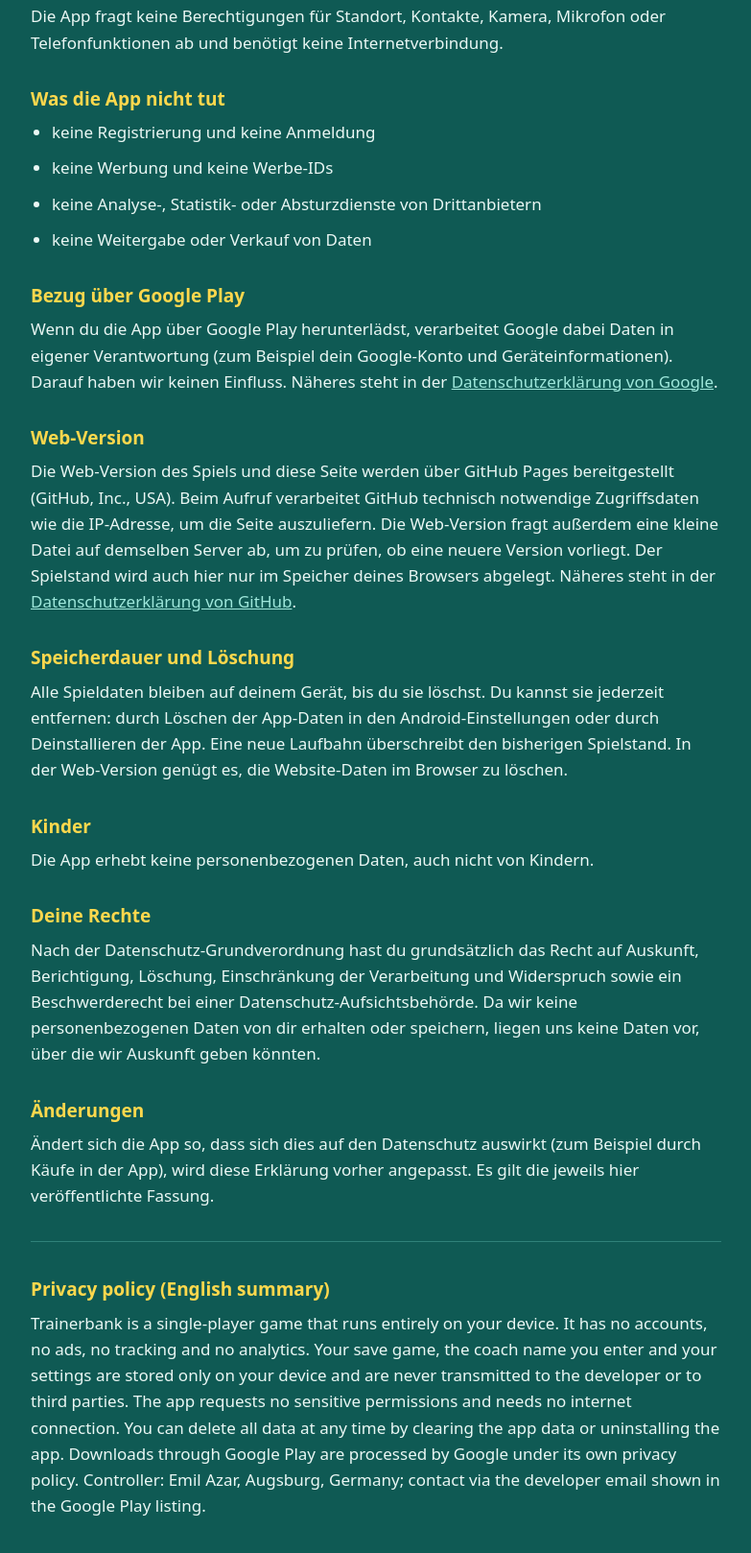
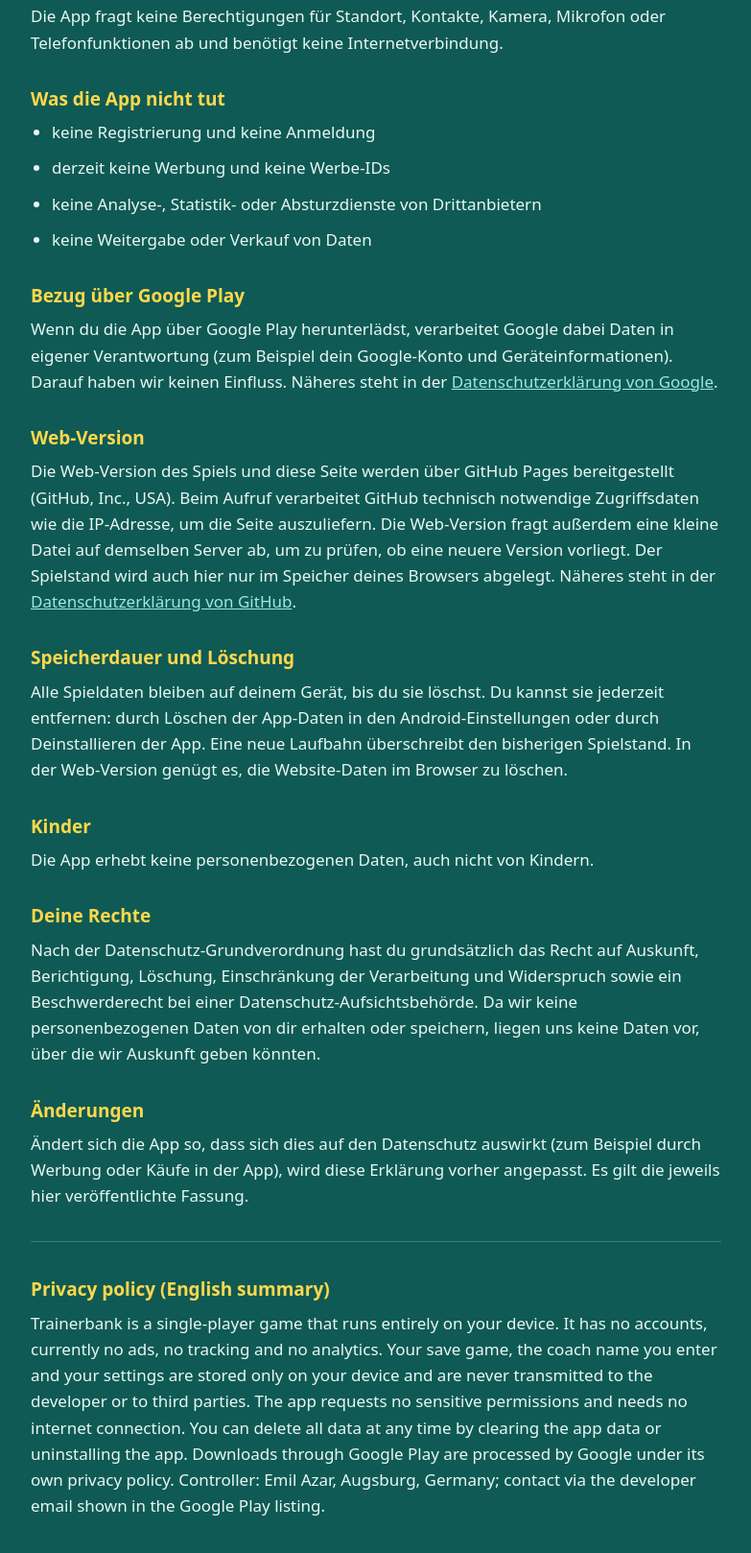
Before and after one commit to emilazar82/liga-boss, a plain HTML site: page datenschutz.html in a window 1280 px wide. Shown: the part 702-2320 px from the top of the page at 96% size, without its empty margins (248-1031 px from the left). Drawn offline with Linux system fonts and the light colour scheme.

Commit message:
Datenschutzerklärung: Werbung als 'derzeit keine' formuliert
Co-Authored-By: Claude Fable 5.2 <noreply@anthropic.com>
Claude-Session: https://claude.ai/code/session_01T2Un14fnkD6TAR1WyskT1n

```diff
--- a/datenschutz.html
+++ b/datenschutz.html
@@ -24,7 +24,7 @@ hr{border:0;border-top:1px solid #2f8179;margin:34px 0}
 <p class="sub">Trainerbank – Fußballmanager (App für Android und Web-Version) · Stand: 16. November 2026</p>
 
 <h2>Kurz gesagt</h2>
-<p>Trainerbank ist ein Einzelspieler-Spiel, das vollständig auf deinem Gerät läuft. Es gibt kein Benutzerkonto, keine Werbung, kein Tracking und keine Analyse-Dienste. Die App überträgt keine personenbezogenen Daten an uns oder an Dritte.</p>
+<p>Trainerbank ist ein Einzelspieler-Spiel, das vollständig auf deinem Gerät läuft. Es gibt kein Benutzerkonto, derzeit keine Werbung, kein Tracking und keine Analyse-Dienste. Die App überträgt keine personenbezogenen Daten an uns oder an Dritte.</p>
 
 <h2>Verantwortlicher</h2>
 <p>Emil Azar, Augsburg, Deutschland.<br>
@@ -41,7 +41,7 @@ Kontakt: über die E-Mail-Adresse des Entwicklers, die im Google-Play-Eintrag de
 <h2>Was die App nicht tut</h2>
 <ul>
 <li>keine Registrierung und keine Anmeldung</li>
-<li>keine Werbung und keine Werbe-IDs</li>
+<li>derzeit keine Werbung und keine Werbe-IDs</li>
 <li>keine Analyse-, Statistik- oder Absturzdienste von Drittanbietern</li>
 <li>keine Weitergabe oder Verkauf von Daten</li>
 </ul>
@@ -62,12 +62,12 @@ Kontakt: über die E-Mail-Adresse des Entwicklers, die im Google-Play-Eintrag de
 <p>Nach der Datenschutz-Grundverordnung hast du grundsätzlich das Recht auf Auskunft, Berichtigung, Löschung, Einschränkung der Verarbeitung und Widerspruch sowie ein Beschwerderecht bei einer Datenschutz-Aufsichtsbehörde. Da wir keine personenbezogenen Daten von dir erhalten oder speichern, liegen uns keine Daten vor, über die wir Auskunft geben könnten.</p>
 
 <h2>Änderungen</h2>
-<p>Ändert sich die App so, dass sich dies auf den Datenschutz auswirkt (zum Beispiel durch Käufe in der App), wird diese Erklärung vorher angepasst. Es gilt die jeweils hier veröffentlichte Fassung.</p>
+<p>Ändert sich die App so, dass sich dies auf den Datenschutz auswirkt (zum Beispiel durch Werbung oder Käufe in der App), wird diese Erklärung vorher angepasst. Es gilt die jeweils hier veröffentlichte Fassung.</p>
 
 <hr>
 
 <h2>Privacy policy (English summary)</h2>
-<p>Trainerbank is a single-player game that runs entirely on your device. It has no accounts, no ads, no tracking and no analytics. Your save game, the coach name you enter and your settings are stored only on your device and are never transmitted to the developer or to third parties. The app requests no sensitive permissions and needs no internet connection. You can delete all data at any time by clearing the app data or uninstalling the app. Downloads through Google Play are processed by Google under its own privacy policy. Controller: Emil Azar, Augsburg, Germany; contact via the developer email shown in the Google Play listing.</p>
+<p>Trainerbank is a single-player game that runs entirely on your device. It has no accounts, currently no ads, no tracking and no analytics. Your save game, the coach name you enter and your settings are stored only on your device and are never transmitted to the developer or to third parties. The app requests no sensitive permissions and needs no internet connection. You can delete all data at any time by clearing the app data or uninstalling the app. Downloads through Google Play are processed by Google under its own privacy policy. Controller: Emil Azar, Augsburg, Germany; contact via the developer email shown in the Google Play listing.</p>
 </main>
 </body>
 </html>
```
